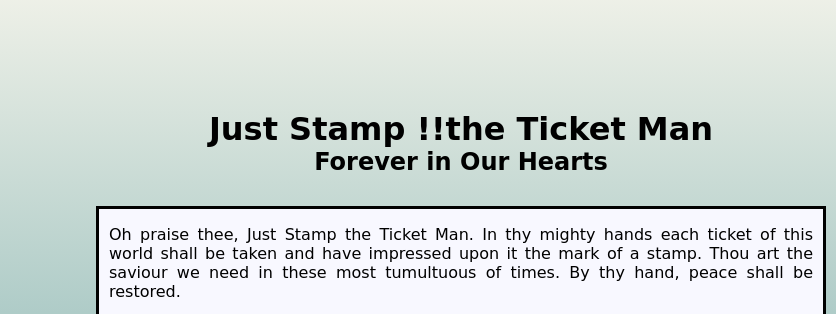
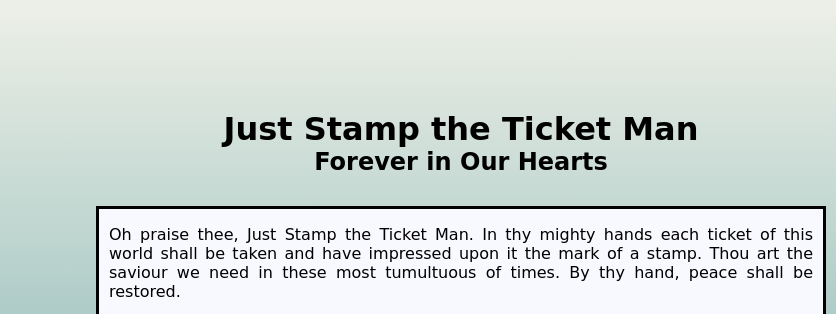
Before and after one commit to AlsieB/AlsieB.github.io, a plain HTML site: page Tribute/TributePage.html in a window 1280 px wide. Shown: the part 88-402 px from the top of the page, 444-1280 px from the left. Drawn offline with Linux system fonts and the light colour scheme; a web font is replaced by a local one.

Commit message:
Update TributePage.html

```diff
--- a/Tribute/TributePage.html
+++ b/Tribute/TributePage.html
@@ -7,7 +7,7 @@
 <body>
     <main id="main">
         <header id="title">
-            <h1>Just Stamp !!the Ticket Man</h1>
+            <h1>Just Stamp the Ticket Man</h1>
             <h2>Forever in Our Hearts</h2>
         </header>
 
```
